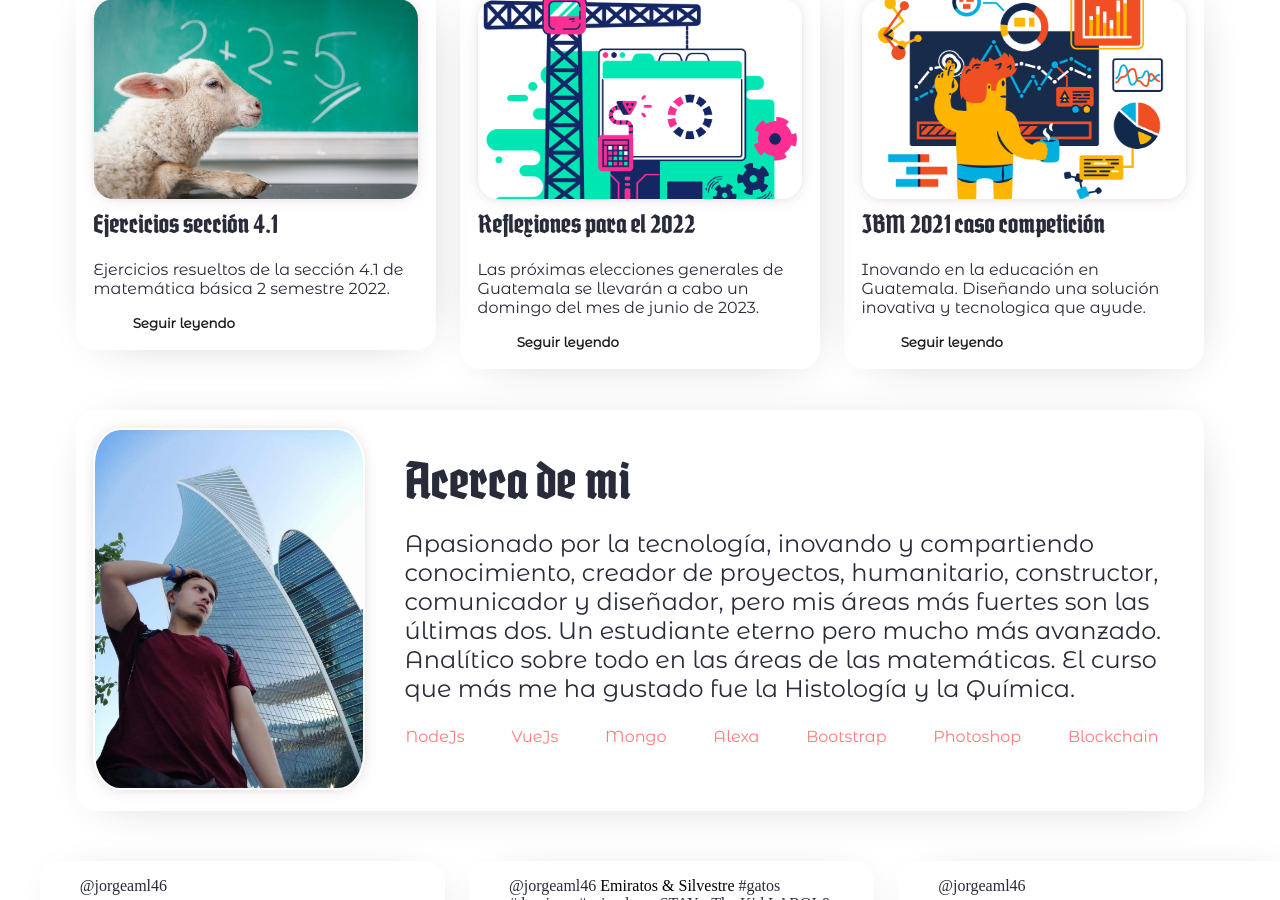
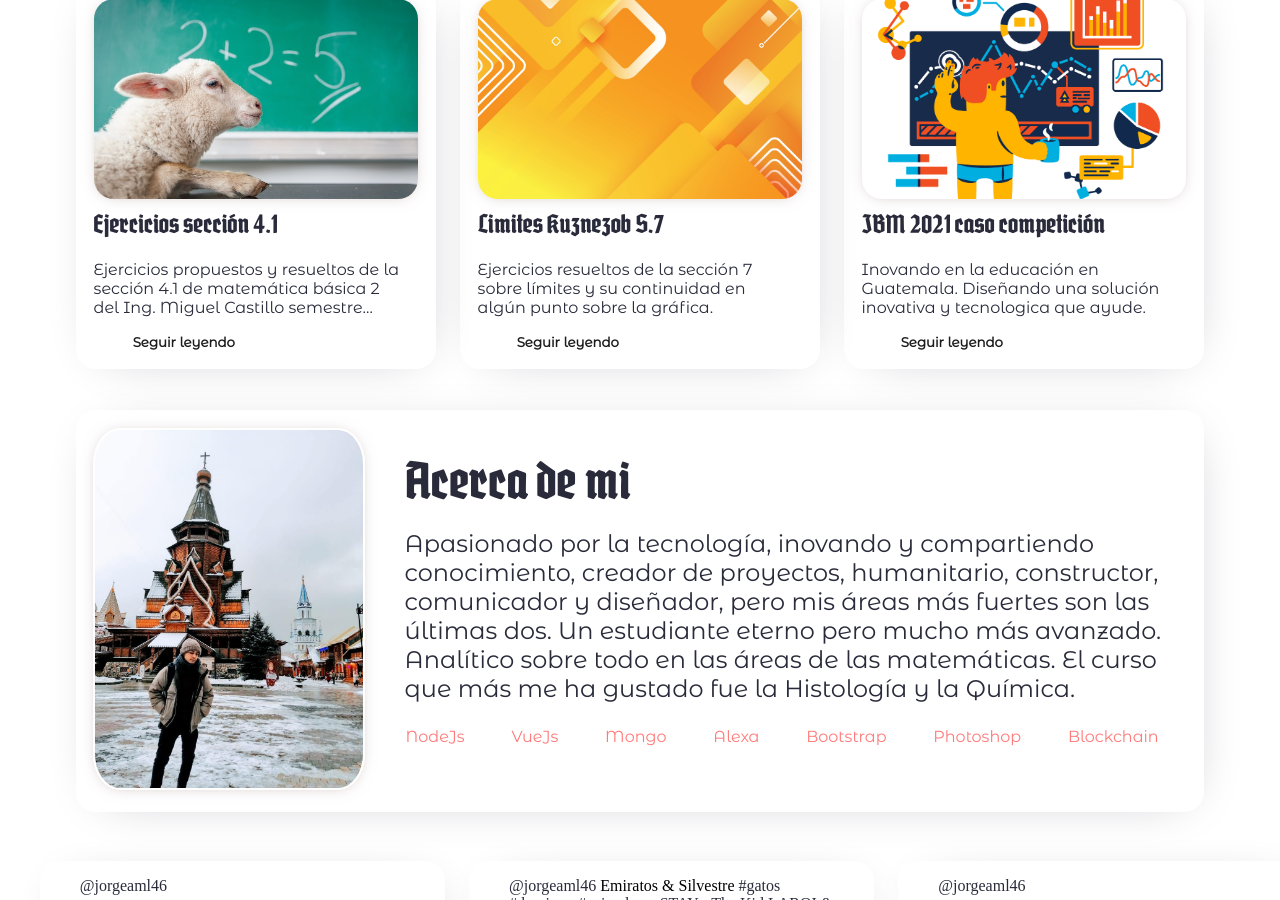
Before and after one commit to jorgeAML/creativeaml, a Jekyll site: the page built from index.markdown, in a window 1280 px wide and 900 px high, scrolled down 1632 px. Built offline with Jekyll 4.4.1, drawn with Linux system fonts in a browser that asks for light colours; some web fonts are replaced; a script that is not in the unit is left out; comment, search, counter and statistics services are not loaded; some of the changed text lies outside the part shown.

Commit message:
Actualizacion 8 de febrero

```diff
--- a/index.markdown
+++ b/index.markdown
@@ -25,7 +25,7 @@ image4Alt: Libras a Kilogramos
 image11Alt: Sección 4.1 Area bajo la curva
 
 ### IMAGES
-image1: assets/images/A1.png
+image1: assets/images/post10.jpg
 image2: assets/images/A2.png
 image3: assets/images/post6.jpg
 image4: assets/images/post8.jpg
@@ -34,8 +34,8 @@ image5: assets/images/post7.jpg
 image6: assets/images/phone.jpg
 image7: assets/images/header.jpg
 #image8: assets/images/development2.jpg
-#image9: assets/images/training.jpg
-image10: assets/images/moscow.jpg
+#image9: assets/images/post10.jpg
+image10: assets/images/2023.jpg
 image11: assets/images/post9.jpg
 logo: assets/images/logo2non.png
 logo2: assets/images/logo2white.png
@@ -60,7 +60,7 @@ footer3-2: Twitter
 footer3-3: Github
 
 copyright2: 2022 Creative AML. Derechos reservados. Hecho con Jekyll
-actualizacion: Última actualización 18.11.2022
+actualizacion: Última actualización 08 de Febrero del 2023
 #//////////////////////////////////////////////////////////////////////////////
 ###   END FOOTER   ###
 
@@ -80,14 +80,15 @@ part2-carta3-parrafo: Los primeros monopolios en Centroamérica establecidos en
 part2-carta3-parrafo-enlace: /blog_posts/18-03-2022.html
 
 part3-carta4-titulo: Ejercicios sección 4.1
-part3-carta4-parrafo: Ejercicios resueltos de la sección 4.1 de matemática básica 2 semestre 2022.
+part3-carta4-parrafo: Ejercicios propuestos y resueltos de la sección 4.1 de matemática básica 2 del Ing. Miguel Castillo semestre 2022.
 part3-carta4-parrafo-enlace: /blog_posts/01-11-2022.html
-part3-carta5-titulo: Reflexiones para el 2022
-part3-carta5-parrafo: Las próximas elecciones generales de Guatemala se llevarán a cabo un domingo del mes de junio de 2023.
-part3-carta5-parrafo-enlace: /blog_posts/17-11-2021.html
+part3-carta5-titulo: Limites Kuznezob S.7
+part3-carta5-parrafo: Ejercicios resueltos de la sección 7 sobre límites y su continuidad en algún punto sobre la gráfica.
+part3-carta5-parrafo-enlace: /blog_posts/25-01-2023.html
 part3-carta6-titulo: IBM 2021 caso competición
 part3-carta6-parrafo: Inovando en la educación en Guatemala. Diseñando una solución inovativa y tecnologica que ayude.
-part3-carta6-parrafo-enlace: /blog_posts/31-12-2021.html
+part3-carta6-parrafo-enlace: /blog_posts/17-11-2021.html
+
 
 ### PART 4 ###
 part4-titulo: Acerca de mi
```
Also changed, not shown: blog_posts/25-01-2023.md (+1 -2 lines), assets/blog/brendan-small.jpg (deleted), assets/images/2023.jpg (added), assets/images/post10.jpg (added).
